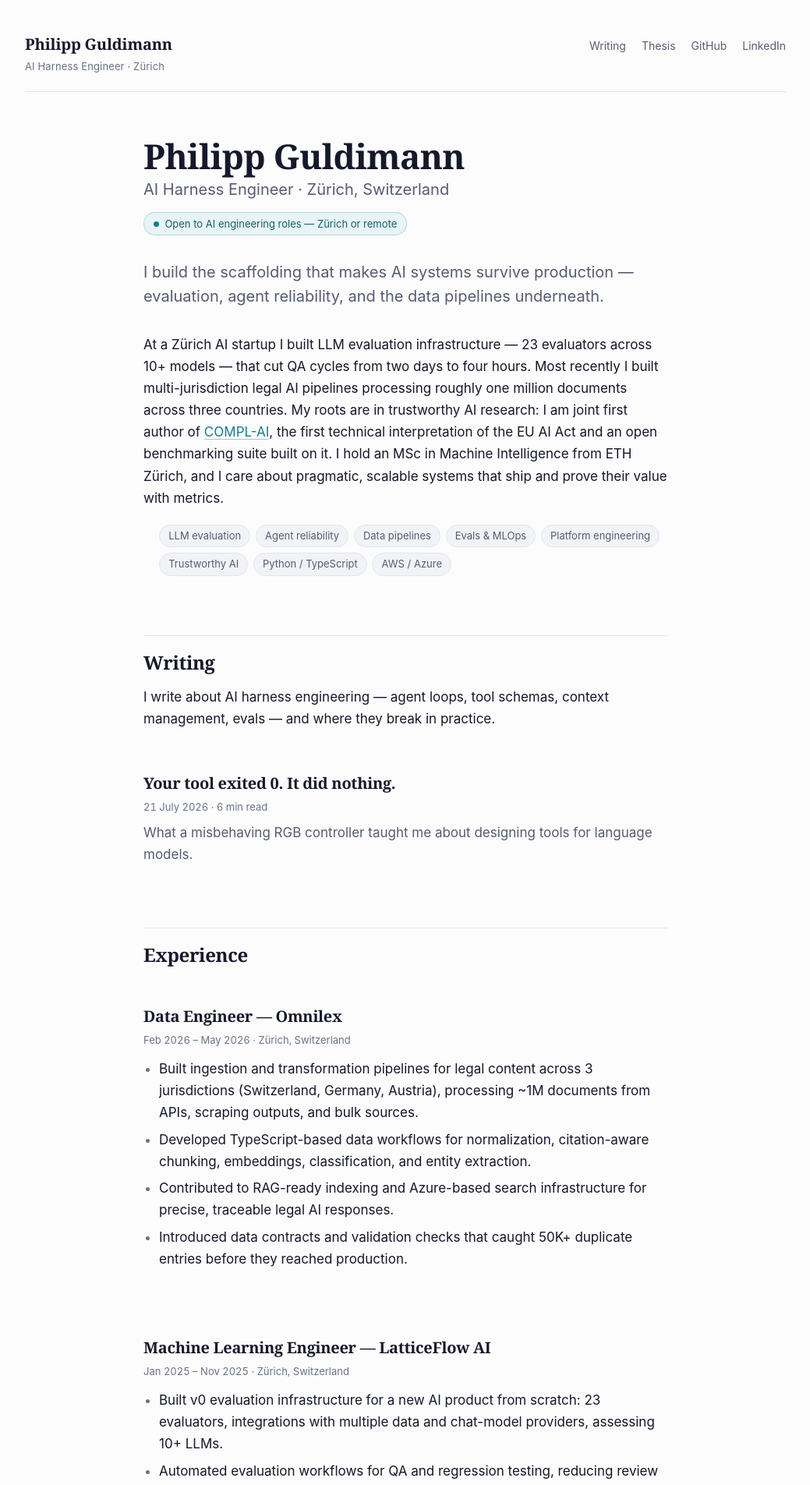
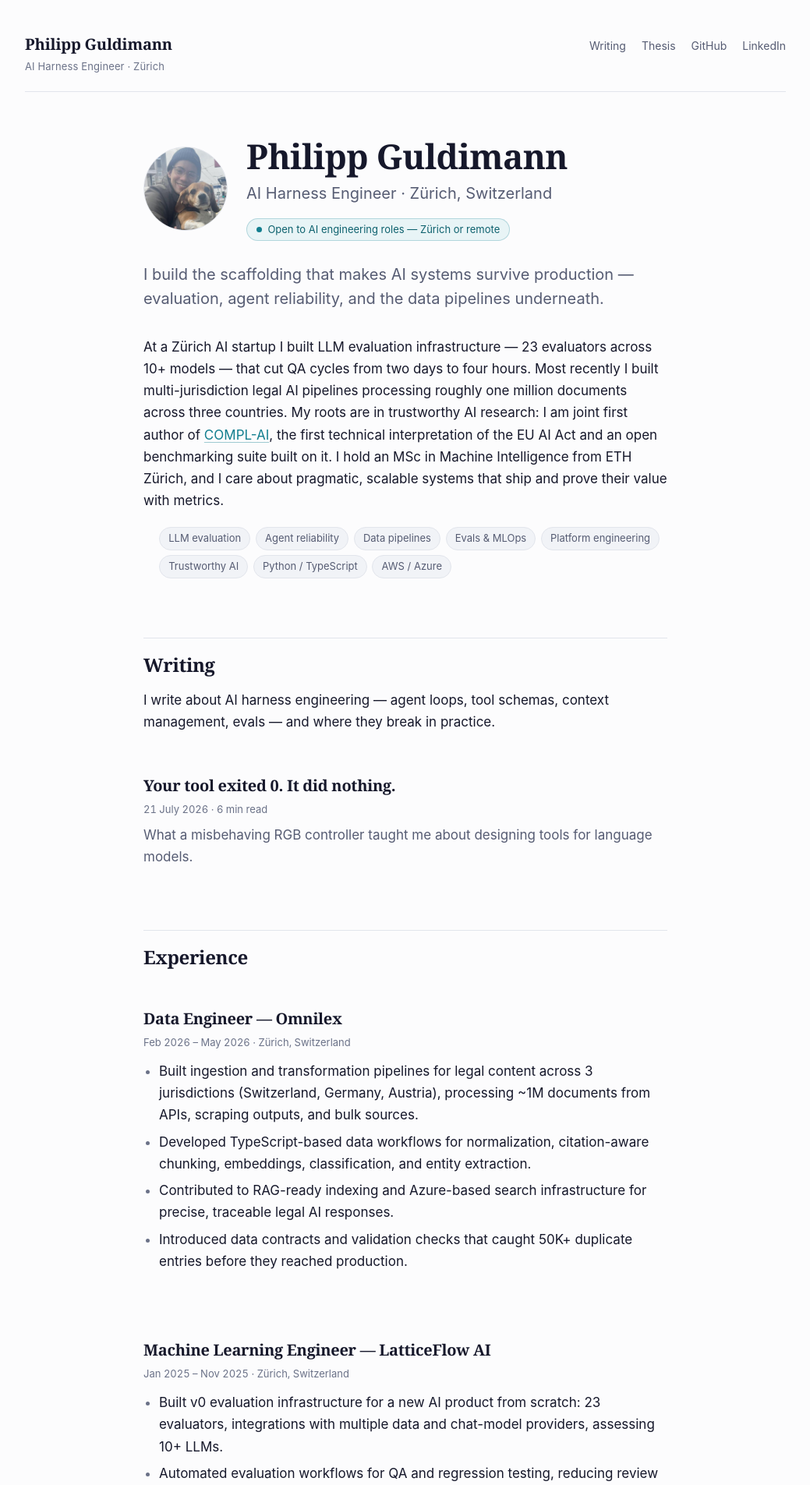
Before and after one commit to philipplukas/philipplukas.github.io, a Jekyll site: the page built from index.md, in a window 1280 px wide. Shown: the top 1905 px of the page at 78% size, without its empty margins (120-1159 px from the left). Built offline with Jekyll 4.4.1, drawn with Linux system fonts in a browser that asks for light colours.

Commit message:
Restore the hero portrait and the headshot social card
Reverts e80620c. The dog photo is the point, not a problem to fix: the
LinkedIn profile already carries the conventional headshot, and this site is
where the personality is supposed to show.

Co-Authored-By: Claude Opus 4.8 (1M context) <noreply@anthropic.com>

```diff
--- a/assets/css/style.scss
+++ b/assets/css/style.scss
@@ -461,12 +461,27 @@ body {
 
 /* ------------------------------------------------------- homepage bits   */
 
+.hero {
+  display: flex;
+  align-items: center;
+  gap: 1.5rem;
+  margin-bottom: 1.75rem;
+}
+
+.hero__portrait {
+  flex: none;
+  width: 108px;
+  height: 108px;
+  border-radius: 50%;
+  object-fit: cover;
+  border: 1px solid var(--rule);
+}
+
+.hero__text { min-width: 0; }
+
 /* The dot is decorative; "Open to" carries the meaning in text. */
 .hero__status {
   display: inline-flex;
-  /* Direct child of the .prose grid, so it would otherwise stretch the
-     full text column instead of hugging its label. */
-  justify-self: start;
   align-items: center;
   gap: .45rem;
   font-size: .8125rem;
@@ -497,11 +512,12 @@ body {
 .hero-role {
   font-size: var(--step-1);
   color: var(--ink-muted);
-  margin: 0 0 .8rem !important;
+  margin: 0 0 1.75rem !important;
 }
 
-/* The status pill sits under the role and supplies the trailing gap. */
-.hero-role + .hero__status { margin-bottom: 2rem !important; }
+/* Inside the hero flex row the status pill supplies the trailing gap. */
+.hero__text .hero-name { margin-bottom: .35rem; }
+.hero__text .hero-role { margin-bottom: .8rem !important; }
 
 /* Contact call-to-action */
 .cta {
@@ -652,6 +668,14 @@ body {
     margin-bottom: 2.5rem;
   }
 
+  .hero {
+    flex-direction: column;
+    align-items: flex-start;
+    gap: 1.15rem;
+  }
+
+  .hero__portrait { width: 84px; height: 84px; }
+
   .cta { gap: .5rem; }
   .cta a { flex: 1 1 auto; text-align: center; }
 
--- a/index.md
+++ b/index.md
@@ -5,9 +5,14 @@ description: AI Harness Engineer — LLM evaluation, agent reliability, and the
 hero: true
 ---
 
-<h1 class="hero-name">Philipp Guldimann</h1>
-<p class="hero-role">AI Harness Engineer · Zürich, Switzerland</p>
-<p class="hero__status"><span class="hero__status-dot" aria-hidden="true"></span> Open to AI engineering roles — Zürich or remote</p>
+<div class="hero">
+  <img class="hero__portrait" src="{{ '/assets/img/headshot_circle.jpeg' | relative_url }}" alt="Philipp Guldimann" width="120" height="120" loading="eager">
+  <div class="hero__text">
+    <h1 class="hero-name">Philipp Guldimann</h1>
+    <p class="hero-role">AI Harness Engineer · Zürich, Switzerland</p>
+    <p class="hero__status"><span class="hero__status-dot" aria-hidden="true"></span> Open to AI engineering roles — Zürich or remote</p>
+  </div>
+</div>
 
 <p class="lede">I build the scaffolding that makes AI systems survive production — evaluation, agent reliability, and the data pipelines underneath.</p>
 
```
Also changed, not shown: assets/img/og-card.png.
